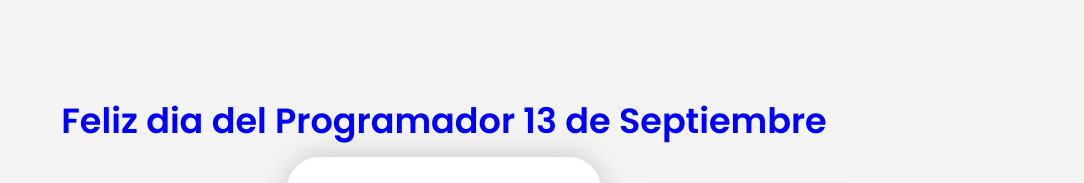
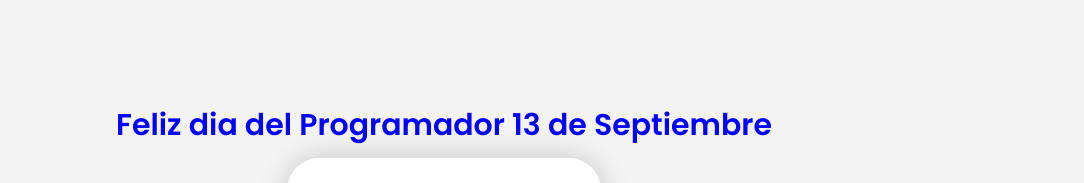
Before and after one commit to JUANCITOPENA/Dia_Programador, a plain HTML site: page index.html in a window 1280 px wide. Shown: the top 183 px of the page, without its empty margins (196-1280 px from the left). Drawn offline with nearby package versions, Linux system fonts and the light colour scheme.

Commit message:
Add files via upload

```diff
--- a/css/styles.css
+++ b/css/styles.css
@@ -33,8 +33,9 @@ body{
   width: 100%;
 }
 h1{
+  margin-top:10px;
   text-align: center;
-  font-size:35px;
+  font-size:30px;
   font-weight: bold;
   color:blue
 }
```
